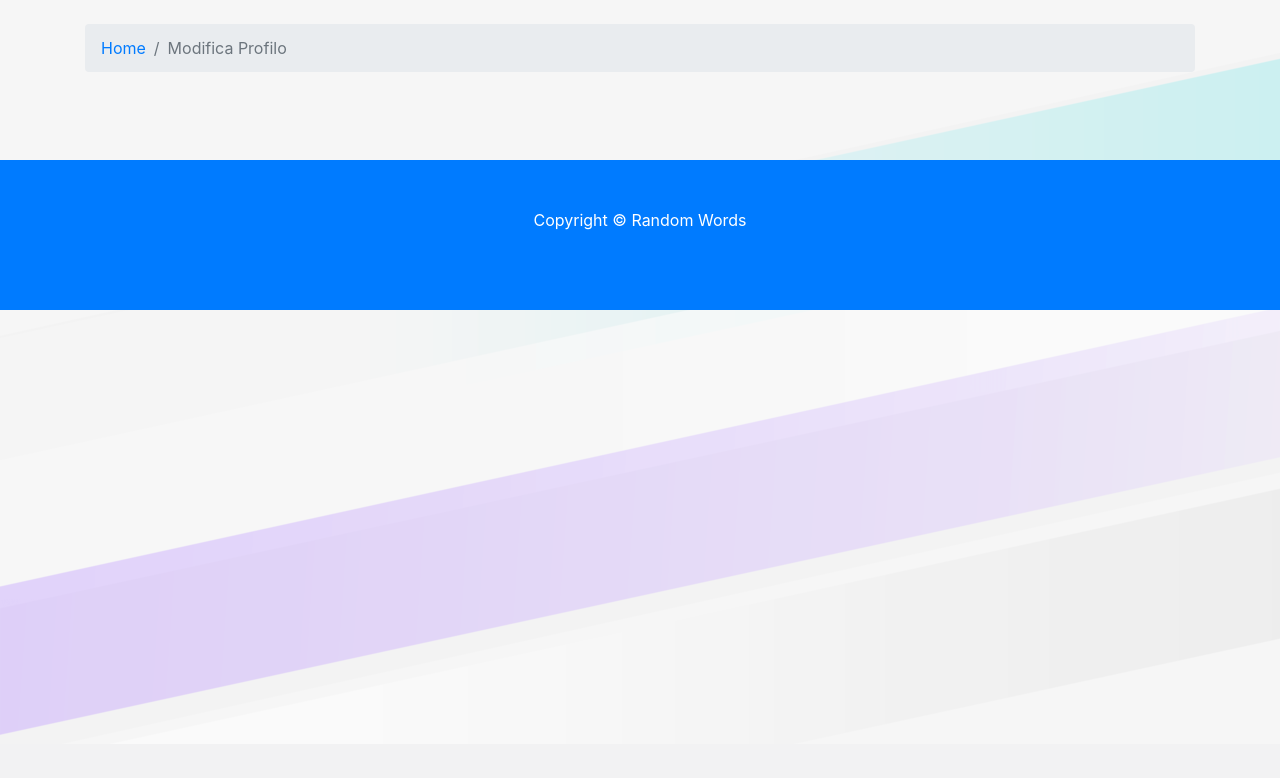
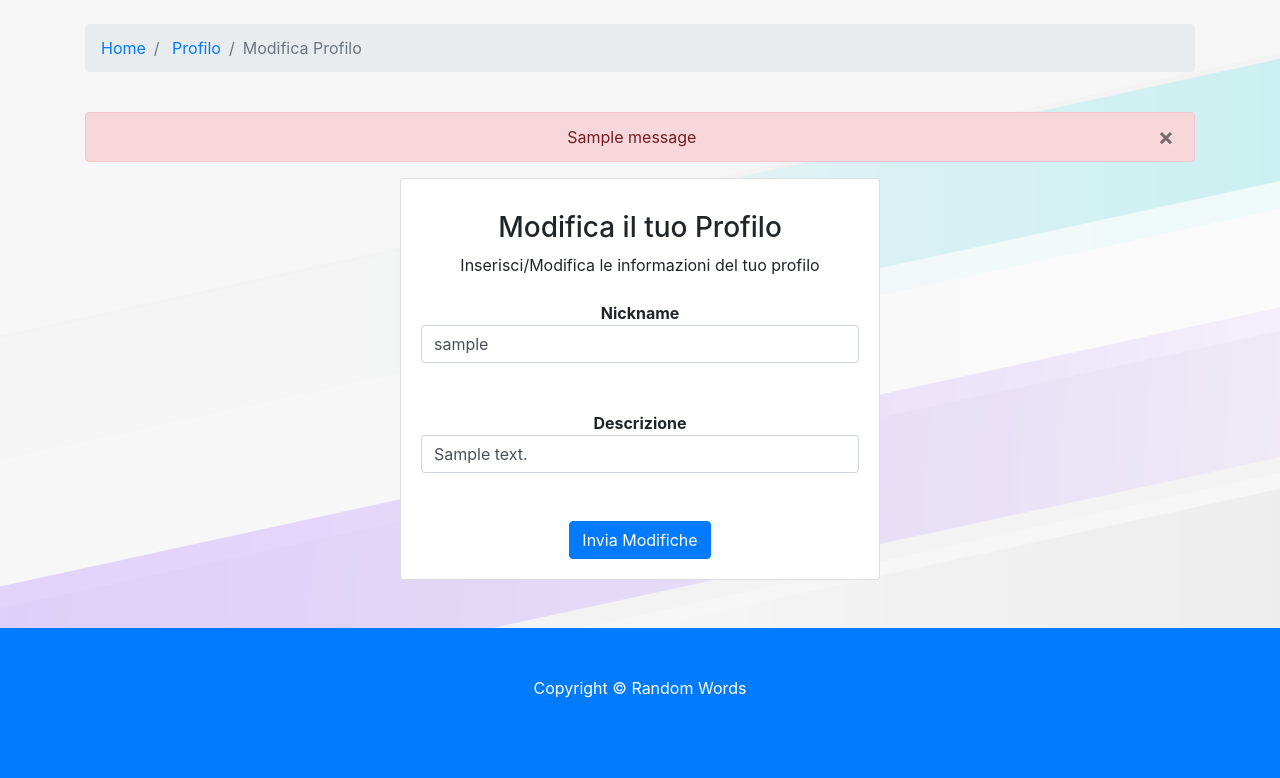
Before and after one commit to federicospataro/RandomWords, a Django app: template randomwords/templates/modificaprofilo.html in a window 1280 px wide. Shown: the part 56-834 px from the top of the page. Before the commit the page ends 791 px from the top, so only its background shows below. Run offline with Django 3.2, Linux system fonts and the light colour scheme; the template is opened without the code that fills it: most values are stand-ins (such as "Sample title", 1, 10 or a date in 2020); one stand-in notice (Sample message) is shown; some libraries are stand-ins or nearby versions.

Commit message:
modificaprofilo

```diff
--- a/randomwords/forms.py
+++ b/randomwords/forms.py
@@ -47,3 +47,7 @@ class Cerca(forms.Form):
 
 class Commentoform(forms.Form):
     testo=forms.CharField(label='Testo',required=True,max_length=100)
+
+class Modifica(forms.Form):
+    descrizione=forms.CharField(label='descrizione',required=True,max_length=200)
+    nickname=forms.CharField(label='descrizione',required=True,max_length=30)
--- a/randomwords/templates/modificaprofilo.html
+++ b/randomwords/templates/modificaprofilo.html
@@ -12,12 +12,44 @@
   <li class="breadcrumb-item">
     <a href="/">Home</a>
   </li>
+  <li class="breadcrumb-item">
+    <a href="/profilo">Profilo</a>
+  </li>
   <li class="breadcrumb-item active">Modifica Profilo</li>
 </ol>
 
 
-<br>
+<br><center>
 
+  {% if messages %}
+  {% for msg in messages %}
+    <div class="alert alert-danger alert-dismissable">
+      <button type="button" class="close" data-dismiss="alert" aria-hidden="true">&times;</button>
+      {{msg.message}}
+    </div>
+  {% endfor %}
+{% endif %}
+
+<div class="card" style="width: 30rem;">
+  <div class="card-body">
+    <h5 class="card-title"><h3>Modifica il tuo Profilo</h3></h5>
+    Inserisci/Modifica le informazioni del tuo profilo
+    <br>
+    <br>
+    <form action="" method="post">
+      {% csrf_token %}
+      <b>Nickname</b>
+      <input type="text" maxlength="30" class="form-control" value="{{nickname}}" id="nickname" name="nickname" maxlength="30"  placeholder="Nickname">
+      <br>
+      <br>
+      <b>Descrizione</b>
+      <input type="text" maxlength="200" class="form-control" id="descrizione" name="descrizione" maxlength="20"  placeholder="Descrizione" value="{{descrizione}}">
+      <br>
+      <br>
+      <button type="submit" class="btn btn-primary">Invia Modifiche</button>
+    </form>
+  </div>
+</div></center>
 
 
 
--- a/randomwords/templates/profilo.html
+++ b/randomwords/templates/profilo.html
@@ -42,7 +42,7 @@
     <br>
     <br>
     <br>
-    <!--<a href="/modificaprofilo" class="text-right">Modifica Profilo →</a>-->
+    <a href="/modificaprofilo" class="text-right">Modifica Profilo →</a>
     {% endif %}
   </div>
 </div>
```
Also changed, not shown: randomwords/views.py (+38 -6 lines), db.sqlite3.
